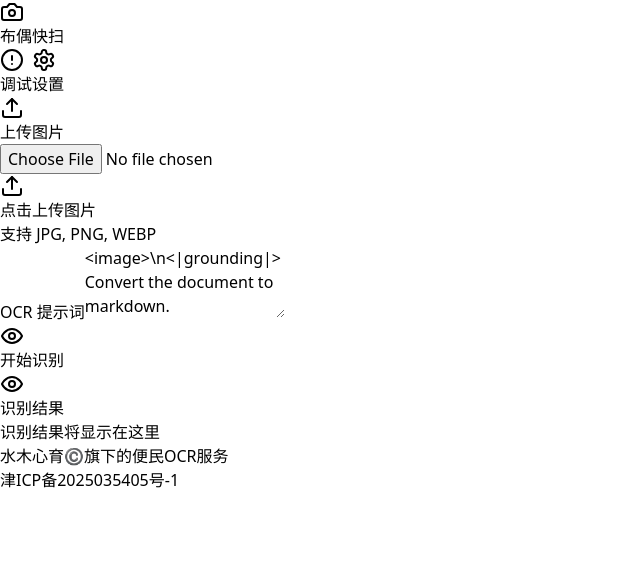
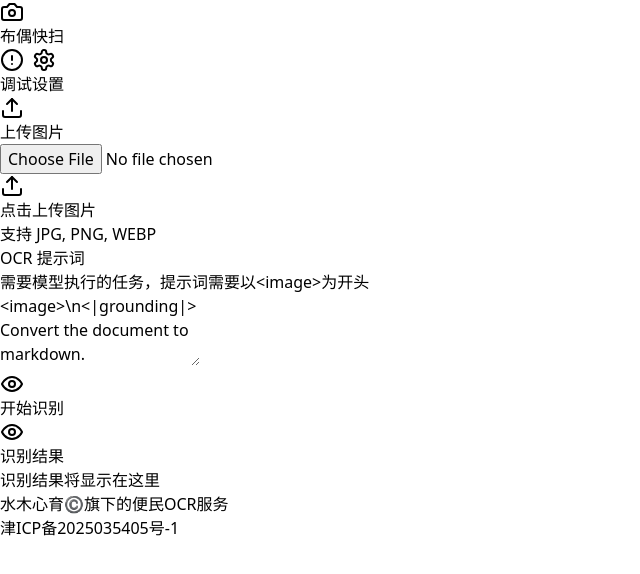
Before and after one commit to NannaOlympicBroadcast/deepseek-ocr, a React (Vite) app: page / in a window 1280 px wide. Shown: the top 574 px of the page, without its empty margins (0-640 px from the left). Built offline with nearby package versions, Linux system fonts and the light colour scheme.

Commit message:
更新OCR提示词说明，增加任务执行提示信息

```diff
--- a/src/App.jsx
+++ b/src/App.jsx
@@ -433,6 +433,7 @@ export default function OCRApp() {
                 <label className="block text-sm font-medium text-gray-700 mb-2">
                   OCR 提示词
                 </label>
+                <p>需要模型执行的任务，提示词需要以&lt;image&gt;为开头</p>
                 <textarea
                   value={prompt}
                   onChange={(e) => setPrompt(e.target.value)}
```
